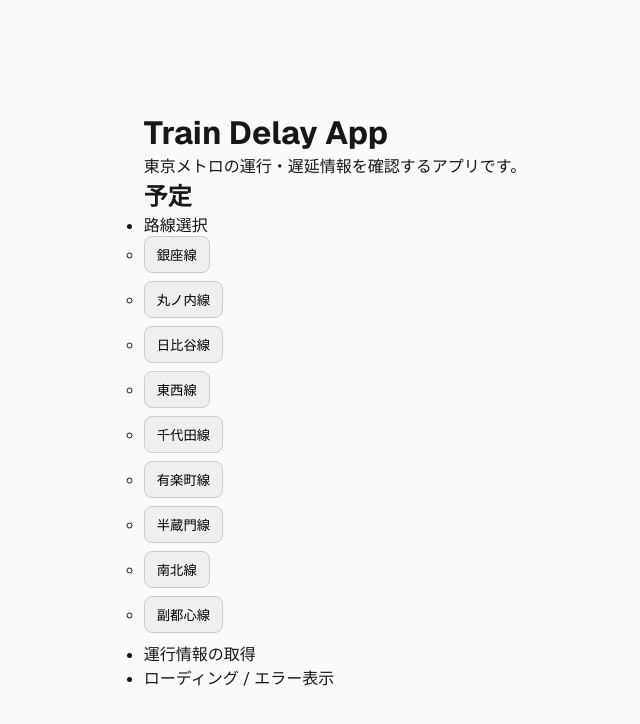
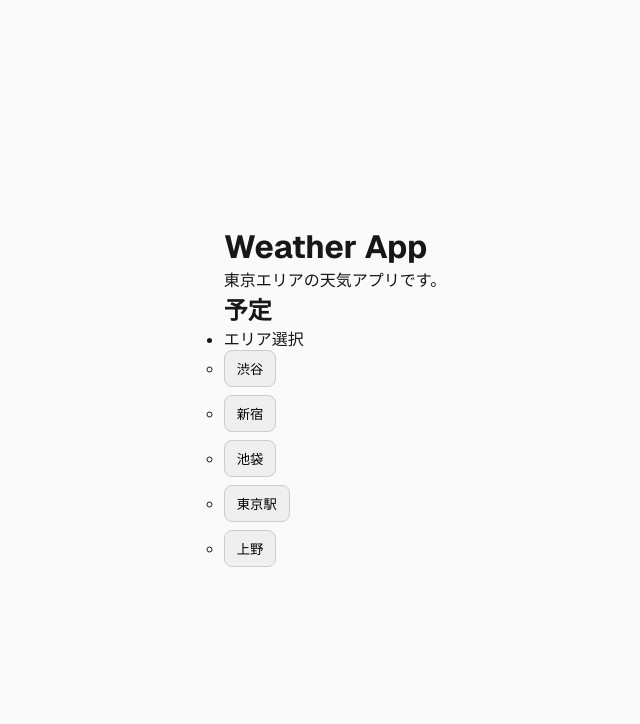
Before and after one commit to rcodes-dev/weather-app, a Next.js app: page / in a window 1280 px wide. Shown: the top 724 px of the page, without its empty margins (305-945 px from the left). Built offline with nearby package versions, Linux system fonts and the light colour scheme.

Commit message:
APIがすぐ使えないので、天気APIに修正

```diff
--- /dev/null
+++ b/src/app/api/weather/route.ts
@@ -0,0 +1,33 @@
+import { NextRequest, NextResponse } from "next/server";
+
+export async function GET(req: NextRequest) {
+  const lat = req.nextUrl.searchParams.get("lat");
+  const lon = req.nextUrl.searchParams.get("lon");
+
+  if (!lat || !lon) {
+    return NextResponse.json(
+      { error: "lat と lon が必要です" },
+      { status: 400 },
+    );
+  }
+
+  const url = new URL("https://api.open-meteo.com/v1/forecast");
+  url.searchParams.set("latitude", lat);
+  url.searchParams.set("longitude", lon);
+  url.searchParams.set(
+    "current",
+    "temperature_2m,precipitation,wind_speed_10m,weather_code",
+  );
+
+  const res = await fetch(url.toString(), { cache: "no-store" });
+
+  if (!res.ok) {
+    return NextResponse.json(
+      { error: "Open-Meteo 取得に失敗しました" },
+      { status: 502 },
+    );
+  }
+
+  const data = await res.json();
+  return NextResponse.json(data);
+}
--- /dev/null
+++ b/src/app/constants/tokyoAreas.ts
@@ -0,0 +1,14 @@
+export type TokyoArea = {
+  id: string;
+  name: string;
+  lat: number;
+  lon: number;
+};
+
+export const TOKYO_AREAS: TokyoArea[] = [
+  { id: "shibuya", name: "渋谷", lat: 35.658, lon: 139.7016 },
+  { id: "shinjuku", name: "新宿", lat: 35.6938, lon: 139.7034 },
+  { id: "ikebukuro", name: "池袋", lat: 35.7295, lon: 139.7109 },
+  { id: "tokyo", name: "東京駅", lat: 35.6812, lon: 139.7671 },
+  { id: "ueno", name: "上野", lat: 35.7138, lon: 139.7773 },
+];
--- a/src/app/constants/tokyoMetroLines.ts
+++ /dev/null
@@ -1,45 +0,0 @@
-export type TokyoMetroLine = {
-  id: string;
-  name: string;
-  railwayCode: string;
-};
-
-export const TOKYO_METRO_LINES: TokyoMetroLine[] = [
-  { id: "ginza", name: "銀座線", railwayCode: "odpt.Railway:TokyoMetro.Ginza" },
-  {
-    id: "marunouchi",
-    name: "丸ノ内線",
-    railwayCode: "odpt.Railway:TokyoMetro.Marunouchi",
-  },
-  {
-    id: "hibiya",
-    name: "日比谷線",
-    railwayCode: "odpt.Railway:TokyoMetro.Hibiya",
-  },
-  { id: "tozai", name: "東西線", railwayCode: "odpt.Railway:TokyoMetro.Tozai" },
-  {
-    id: "chiyoda",
-    name: "千代田線",
-    railwayCode: "odpt.Railway:TokyoMetro.Chiyoda",
-  },
-  {
-    id: "yurakucho",
-    name: "有楽町線",
-    railwayCode: "odpt.Railway:TokyoMetro.Yurakucho",
-  },
-  {
-    id: "hanzomon",
-    name: "半蔵門線",
-    railwayCode: "odpt.Railway:TokyoMetro.Hanzomon",
-  },
-  {
-    id: "namboku",
-    name: "南北線",
-    railwayCode: "odpt.Railway:TokyoMetro.Namboku",
-  },
-  {
-    id: "fukutoshin",
-    name: "副都心線",
-    railwayCode: "odpt.Railway:TokyoMetro.Fukutoshin",
-  },
-];
--- /dev/null
+++ b/src/app/lib/weatherApi.ts
@@ -0,0 +1,9 @@
+import { TokyoArea } from "../constants/tokyoAreas";
+
+export async function fetchCurrentWeather(area: TokyoArea) {
+  const res = await fetch(
+    `/api/weather?lat=${encodeURIComponent(area.lat)}&lon=${encodeURIComponent(area.lon)}`,
+  );
+  if (!res.ok) throw new Error("天気の取得に失敗しました");
+  return res.json();
+}
--- /dev/null
+++ b/src/app/lib/weatherCodeMap.ts
@@ -0,0 +1,23 @@
+export function weatherCodeToText(code: number): string {
+  const map: Record<number, string> = {
+    0: "快晴",
+    1: "晴れ",
+    2: "一部曇り",
+    3: "曇り",
+    45: "霧",
+    48: "霧氷",
+    51: "弱い霧雨",
+    53: "霧雨",
+    55: "強い霧雨",
+    61: "弱い雨",
+    63: "雨",
+    65: "強い雨",
+    71: "弱い雪",
+    73: "雪",
+    75: "大雪",
+    80: "にわか雨",
+    95: "雷雨",
+  };
+
+  return map[code] ?? "不明";
+}
--- a/src/app/page.tsx
+++ b/src/app/page.tsx
@@ -1,32 +1,45 @@
 "use client";
+import { TOKYO_AREAS } from "./constants/tokyoAreas";
+import { fetchCurrentWeather } from "./lib/weatherApi";
 import styles from "./page.module.css";
-import { TOKYO_METRO_LINES } from "./constants/tokyoMetroLines";
 import { useState } from "react";
+import { weatherCodeToText } from "./lib/weatherCodeMap";
 
 export default function Home() {
-  const [selectedLineId, setSelectedLineId] = useState<string | null>(null);
-  const selectedLine = TOKYO_METRO_LINES.find((l) => l.id === selectedLineId);
+  const [selectedAreaId, setSelectedAreaId] = useState<string | null>(null);
+  const [weatherText, setWeatherText] = useState<string | null>(null);
+  const [error, setError] = useState<string | null>(null);
 
   return (
     <div className={styles.page}>
       <main>
-        <h1>Train Delay App</h1>
-        <p>東京メトロの運行・遅延情報を確認するアプリです。</p>
+        <h1>Weather App</h1>
+        <p>東京エリアの天気アプリです。</p>
         <section>
           <h2>予定</h2>
           <ul>
-            <li>路線選択</li>
+            <li>エリア選択</li>
             <ul>
-              {TOKYO_METRO_LINES.map((line) => {
-                const isSelected = line.id === selectedLineId;
+              {TOKYO_AREAS.map((a) => {
+                const isSelected = a.id === selectedAreaId;
                 return (
-                  <li key={line.id} style={{ marginBottom: 8 }}>
+                  <li key={a.id} style={{ marginBottom: 8 }}>
                     <button
                       type="button"
-                      onClick={() => setSelectedLineId(line.id)}
-                      className={`${styles.lineButton} ${
-                        isSelected ? styles.lineButtonSelected : ""
-                      }`}
+                      onClick={async () => {
+                        setSelectedAreaId(a.id);
+                        setError(null);
+                        setWeatherText(null);
+                        try {
+                          const data = await fetchCurrentWeather(a);
+                          const c = data.current;
+                          setWeatherText(
+                            `気温: ${c.temperature_2m}°C / 風: ${c.wind_speed_10m} / 降水: ${c.precipitation} / code: ${weatherCodeToText(c.weather_code)}`,
+                          );
+                        } catch (e) {
+                          setError("天気の取得に失敗しました");
+                        }
+                      }}
                       style={{
                         padding: "8px 12px",
                         borderRadius: 8,
@@ -35,22 +48,14 @@
                         fontWeight: isSelected ? 700 : 400,
                       }}
                     >
-                      {line.name}
-                      {isSelected ? "（選択中）" : ""}
-                      {isSelected && (
-                        <div
-                          style={{ marginTop: 8, fontSize: 14, opacity: 0.7 }}
-                        >
-                          railwayCode: {line.railwayCode}
-                        </div>
-                      )}
+                      {a.name} {isSelected ? "（選択中）" : ""}
                     </button>
                   </li>
                 );
               })}
             </ul>
-            <li>運行情報の取得</li>
-            <li>ローディング / エラー表示</li>
+            {weatherText && <p style={{ marginTop: 16 }}>{weatherText}</p>}
+            {error && <p style={{ marginTop: 16 }}>{error}</p>}
           </ul>
         </section>
       </main>
```
Also changed, not shown: src/app/lib/metroApi.ts (deleted, +0 -19 lines).
